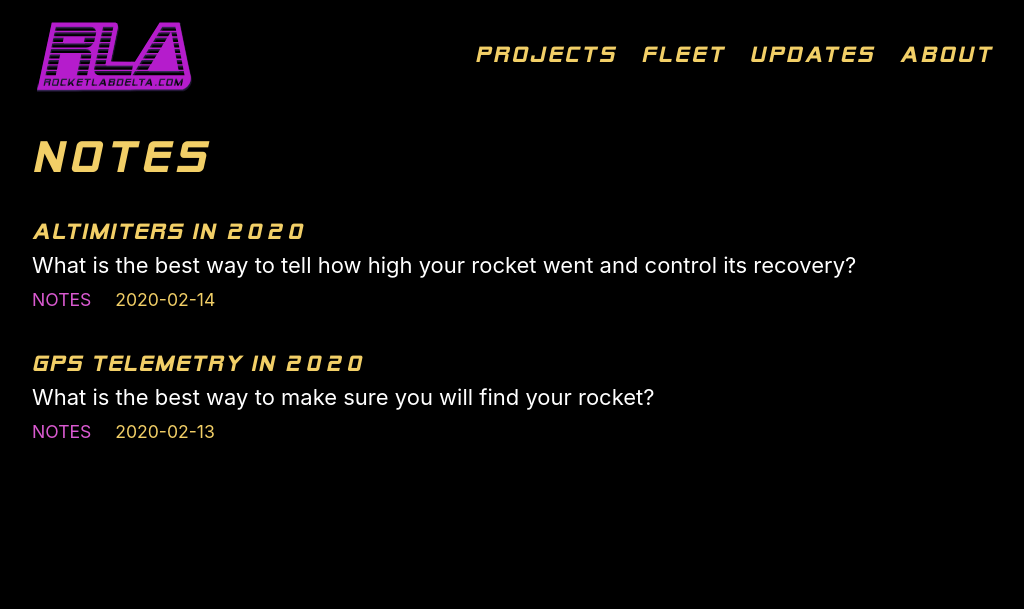
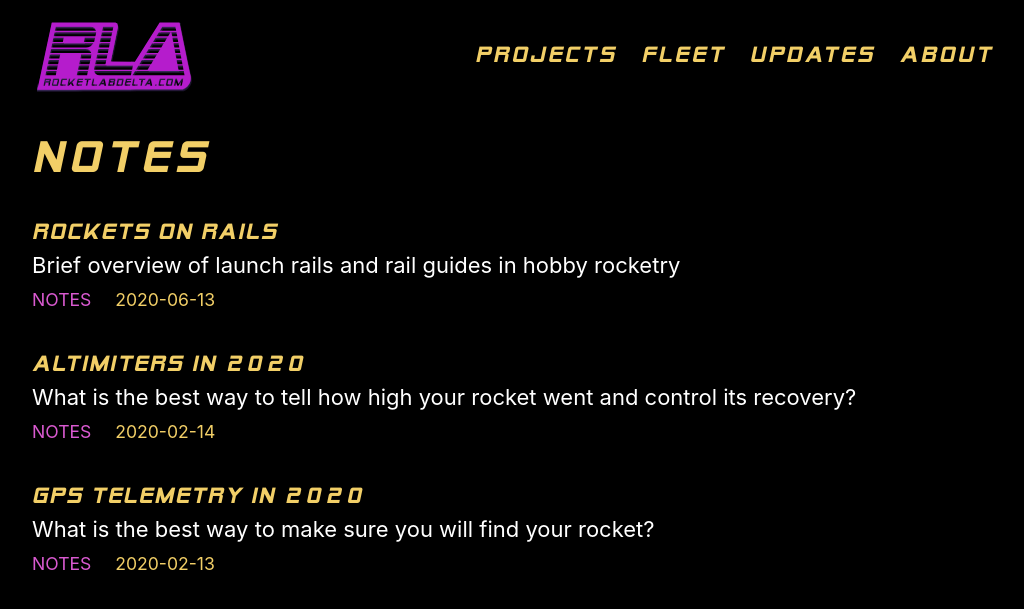
Before and after one commit to rocketlabdelta/rocketlabdelta.com, a Jekyll site: the page built from _category/notes.md, in a window 1280 px wide. Shown: the top 609 px of the page, without its empty margins (124-1148 px from the left). Built offline with Jekyll 4.4.1, drawn with Linux system fonts in a browser that asks for light colours.

Commit message:
Publishing part one

```diff
--- a/_drafts/rockets-on-rails.md
+++ b/_posts/2020-06-13-rockets-on-rails.md
@@ -1,9 +1,9 @@
 ---
-title:       "Rockets on Rails"
-description: "Brief overview of launch rails and rail guides in hobby rocketry"
-categories:  notes
+title: Rockets on Rails
+description: Brief overview of launch rails and rail guides in hobby rocketry
+categories: notes
+date: 2020-06-13 09:22 -0400
 ---
-
 Rail guide series
 
 1. Rockets on Rails
--- a/sw.js
+++ b/sw.js
@@ -14,7 +14,7 @@ Thanks to [Jeremy][1], [Filament Group][2], and [Erik][3] for this, and everythi
 (function () {
   'use strict'
 
-  const version = 'v2020-06-09T07:00:00::'
+  const version = 'v2020-06-13T07:00:00::'
   const staticCacheName = version + 'static'
   const pagesCacheName = version + 'pages'
   const imagesCacheName = version + 'images'
```
